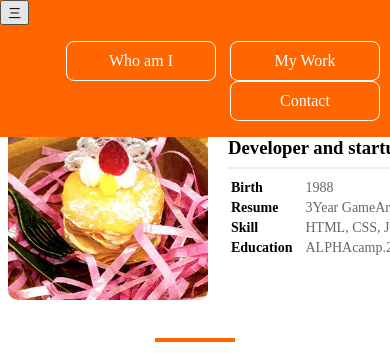
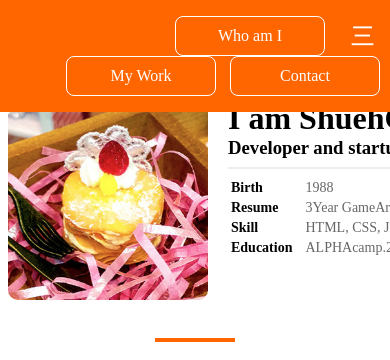
Before and after one commit to angelmility0/MyWeb, a plain HTML site: page index.html in a window 390 px wide. Shown: the top 360 px of the page. Drawn offline with Linux system fonts and the light colour scheme.

Commit message:
Update style.css
幫三 按鈕加樣式

```diff
--- a/style.css
+++ b/style.css
@@ -198,7 +198,16 @@ form.contact-form {
 /* ==手機版的 css 都寫在這裡== */
 
 .container {
-	width: auto;
+    width: auto;
+}
+.menu-button {
+    float: right;
+    font-size: 25px;
+    line-height: 40px;
+    color: white;
+    background: transparent;
+    padding: 0 15px;
+    border: 0;
 }
 
 }
```
